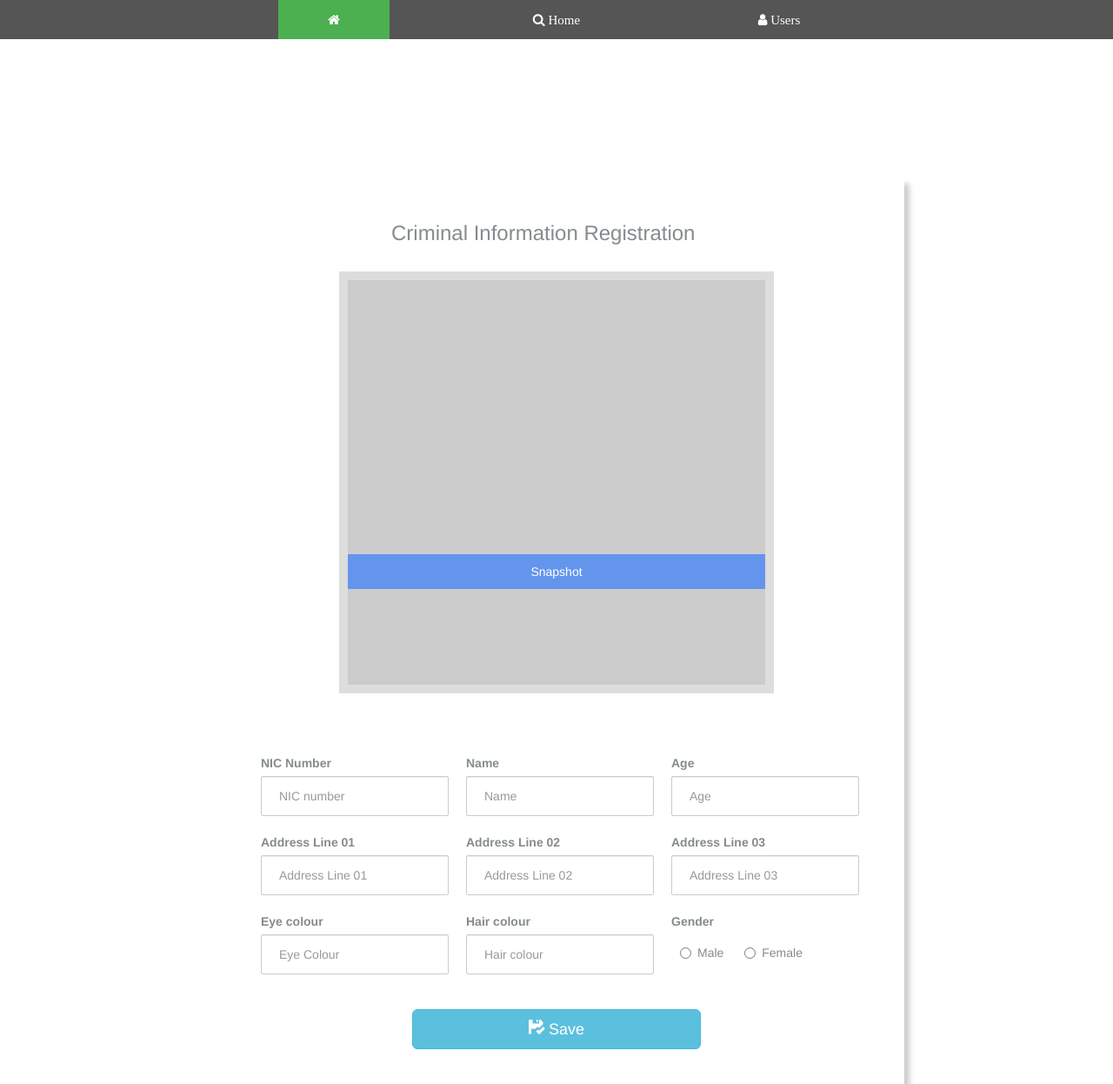
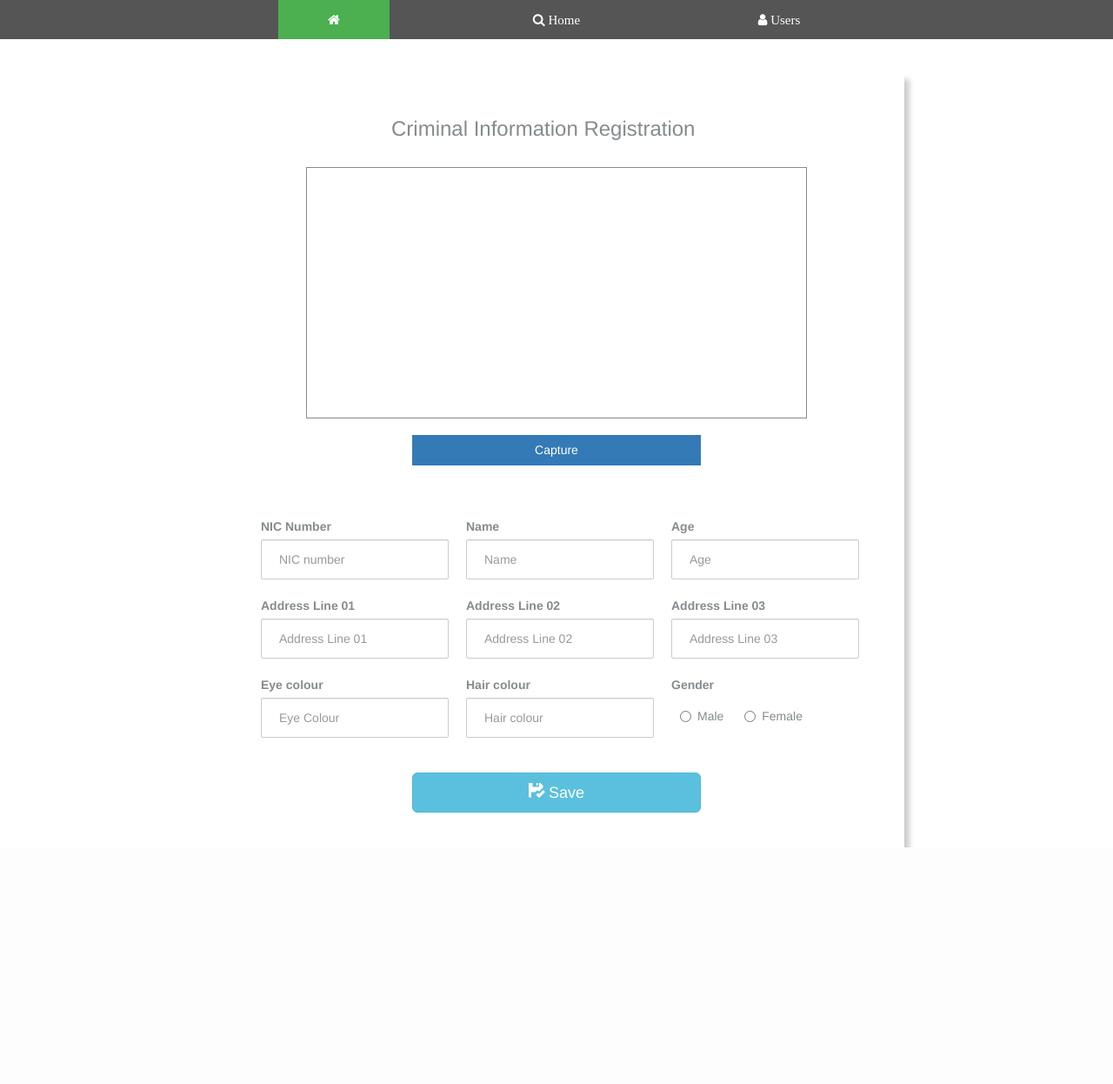
Before and after one commit to ImanthaOnline/Final, a Flask app: page /criminalinfo/ in a window 1280 px wide. Shown: the whole page at 87% size. After the commit the page ends 974 px from the top, so only its background shows below. Run offline with Flask 2, Linux system fonts and the light colour scheme; parts of the project's set-up code (start-up, migrations or seed data) failed here and were passed over; some libraries are stand-ins or nearby versions.

Commit message:
add changes to criminal information page

```diff
--- a/static/css/criminalinfo.css
+++ b/static/css/criminalinfo.css
@@ -2,7 +2,7 @@
 #advanced-search-form{
     background-color: #fff;
     max-width: 800px;
-    margin: 160px auto 0;
+    margin: 10px auto 0;
     padding: 40px;
     color: #858b8e;
     box-shadow: 6px 6px 6px rgba(0,0,0,0.2);
@@ -84,7 +84,11 @@
 
     margin:0 auto;
 
+
+
 }
+
+
 .booth-capture-button{
     display: block;
     margin: 10px 0;
--- a/templates/criminalinfo.html
+++ b/templates/criminalinfo.html
@@ -10,12 +10,19 @@
     <link rel="stylesheet" href="https://cdnjs.cloudflare.com/ajax/libs/font-awesome/4.7.0/css/font-awesome.min.css">
     <title>Advanced Search Form</title>
     <style>
-body {margin:0;}
+        body {
+            margin: 0;
+        }
 
         .icon-bar {
             width: 100%;
             background-color: #555;
             overflow: auto;
+
+        }
+        #advanced-search-form {
+
+            margin-top: 40px;
         }
 
         .icon-bar a {
@@ -25,7 +32,7 @@ body {margin:0;}
             padding: 12px 0;
             transition: all 0.3s ease;
             color: white;
-    font-size:15px;
+            font-size: 15px;
             margin-left: 10%;
         }
 
@@ -35,6 +42,58 @@ body {margin:0;}
 
         .active {
             background-color: #4CAF50;
+        }
+
+        .container {
+            margin-top: 0;
+
+        }
+
+        #cam-view {
+            width: 80%;
+            height: 60%;
+            border: 1px solid;
+            margin-bottom: -6px;
+            margin-left:10%;
+        }
+
+        .cam-view-holder {
+            width: 100%;
+        }
+
+        .cam-btn-holder {
+            height: 35px;
+            width: 100%;
+        }
+
+        .cam-btn {
+            width: 100%;
+            margin: auto;
+            border: unset;
+            border-radius: unset;
+            height: 100%;
+        }
+
+        #cam-img-holder {
+            width: 850px;
+            height: 60px;
+            margin: auto;
+        }
+
+        .cam-img {
+            width: 80px;
+            height: 60px;
+            display: block;
+            float: left;
+            z-index: 1000;
+            margin: 0;
+            border: 0.2px solid #ccc;
+            padding: 5px;
+        }
+
+        #canvas {
+            display: none;
+
         }
     </style>
 </head>
@@ -47,18 +106,22 @@ body {margin:0;}
     <a href="#"><i class="fa fa-user"> Users </i></a>
 
 </div>
+
+
 <div class="container" id="advanced-search-form">
     <h2 style="margin-left:170px;"> Criminal Information Registration </h2>
-        <div style="margin-bottom:70px;" class="booth">
-			<video id="video" width="400" height="300"></video>
-			<a href="#" id="capture" class="booth-capture-button">Snapshot</a>
-			<canvas id='canvas' width="400" height="300"></canvas>
-			<div id="cam-holder">
-
+    <div class="cam-view-holder">
+        <video id="cam-view"></video>
     </div>
+    <div class="cam-btn-holder">
+        <button class="btn-primary btn cam-btn" onclick="capture()" id="cam-capture">Capture</button>
+    </div>
+    <div id="cam-img-holder">
+        <canvas id="canvas" width="750" height="600"></canvas>
     </div>
 
-        <form  action="http://localhost:5000/criminalinfo/" method="POST" >
+
+    <form action="http://localhost:5000/criminalinfo/" method="POST">
 
         <div class="form-group">
             <label for="nic">NIC Number</label>
@@ -70,27 +133,28 @@ body {margin:0;}
         </div>
         <div class="form-group">
             <label for="age">Age</label>
-                <input type="text" class="form-control" placeholder="Age"  name="age">
+            <input type="text" class="form-control" placeholder="Age" name="age">
         </div>
         <div class="form-group">
             <label for="address">Address Line 01</label>
-                <input type="text" class="form-control" placeholder="Address Line 01"  name="add01">
+            <input type="text" class="form-control" placeholder="Address Line 01" name="add01">
         </div>
         <div class="form-group">
             <label for="address1">Address Line 02</label>
-                <input type="text" class="form-control" placeholder="Address Line 02"  name="add02">
+            <input type="text" class="form-control" placeholder="Address Line 02" name="add02">
         </div>
         <div class="form-group">
             <label for="address03">Address Line 03</label>
-                <input type="text" class="form-control" placeholder="Address Line 03"  name="add03">
+            <input type="text" class="form-control" placeholder="Address Line 03" name="add03">
         </div>
         <div class="form-group">
             <label for="eye">Eye colour</label>
-                <input type="text" class="form-control" placeholder="Eye Colour"  name="eye">
+            <input type="text" class="form-control" placeholder="Eye Colour" name="eye" required>
+
         </div>
         <div class="form-group">
             <label for="hair">Hair colour</label>
-                <input type="text" class="form-control" placeholder="Hair colour"  name="hair">
+            <input type="text" class="form-control" placeholder="Hair colour" name="hair">
         </div>
         <div class="form-group">
             <label>Gender</label>
@@ -104,12 +168,97 @@ body {margin:0;}
         </div>
 
         <div class="clearfix"></div>
-            <button type="submit" class="btn btn-info btn-lg btn-responsive" id="search"> <span class="glyphicon glyphicon-floppy-saved"></span> Save </button>
+        <button type="submit" class="btn btn-info btn-lg btn-responsive" id="search"><span
+                class="glyphicon    glyphicon-floppy-saved"></span> Save
+        </button>
     </form>
 </div>
 
+<!-- jQuery 3 -->
+<script
+        src="https://code.jquery.com/jquery-3.3.1.min.js"
+        integrity="sha256-FgpCb/KJQlLNfOu91ta32o/NMZxltwRo8QtmkMRdAu8="
+        crossorigin="anonymous"></script>
+
+<script>
 
 
+    var video = document.getElementById('cam-view');
+    var canvas = document.getElementById('canvas');
+    var context = canvas.getContext('2d');
+    var holder = document.getElementById('cam-img-holder');
+    var blobArray = [];
+
+    $(function () {
+
+        if (navigator.mediaDevices.getUserMedia) {
+            navigator.mediaDevices.getUserMedia({video: true, audio: false})
+                .then(function (stream) {
+                    video.srcObject = stream;
+                    video.play();
+                })
+                .catch(function (error) {
+                    console.log(error.message);
+                })
+        } else {
+            alert("Your browser dont support!")
+        }
+
+    });
+
+
+    var count = 0;
+
+    function capture() {
+        count++;
+        if (count <= 10) {
+            context.drawImage(video, 0, 0, 800, 600);
+            var image = document.createElement('img');
+            image.setAttribute('src', canvas.toDataURL('image/png'));
+            image.classList.add("cam-img");
+            holder.appendChild(image);
+            console.log('key pressed');
+            //holder.append('<img class="cam-img" src="' + canvas.toDataURL('image/png') + '"/>');
+
+            var imgUrl = canvas.toDataURL('image/png');
+            var block = imgUrl.split(";");
+            var contentType = block[0].split(":")[1];
+            var fileType = contentType.split("/")[1];
+            var realData = block[1].split(",")[1];
+
+            var blob = b64toBlob(realData, contentType);
+            var filename = "image" + count + "." + fileType;
+            blobArray.push({blobs: blob, filename: filename});
+
+        }
+    }
+
+
+    function b64toBlob(b64Data, contentType, sliceSize) {
+        contentType = contentType || '';
+        sliceSize = sliceSize || 512;
+
+        var byteCharacters = atob(b64Data);
+        var byteArrays = [];
+
+        for (var offset = 0; offset < byteCharacters.length; offset += sliceSize) {
+            var slice = byteCharacters.slice(offset, offset + sliceSize);
+
+            var byteNumbers = new Array(slice.length);
+            for (var i = 0; i < slice.length; i++) {
+                byteNumbers[i] = slice.charCodeAt(i);
+            }
+
+            var byteArray = new Uint8Array(byteNumbers);
+
+            byteArrays.push(byteArray);
+        }
+
+        var blob = new Blob(byteArrays, {type: contentType});
+        return blob;
+    }
+
+</script>
 </body>
 
 </html>
```
Also changed, not shown: templates/login.html (+8 -3 lines). Lines whose indentation alone changed are shown as unchanged.
